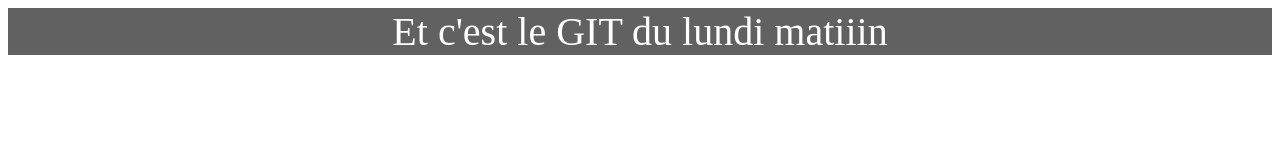
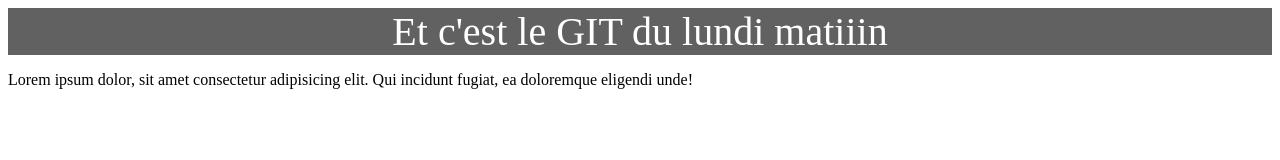
Before and after one commit to Burangni/my_super_project, a plain HTML site: page index.html in a window 1280 px wide. Drawn offline with Linux system fonts and the light colour scheme.

Commit message:
Ajout d'un <p> lorem15

```diff
--- a/index.html
+++ b/index.html
@@ -11,6 +11,9 @@
     <div id="top-banner">
         Et c'est le GIT du lundi matiiin
     </div>
+    <div>
+        <p>Lorem ipsum dolor, sit amet consectetur adipisicing elit. Qui incidunt fugiat, ea doloremque eligendi unde!</p>
+    </div>
 
 
 
--- a/style.css
+++ b/style.css
@@ -1,3 +1,7 @@
+/* 1.Créer une div supplémentaire puis mettre un <p> à l'intérieur */
+/* 2.Ecrire un lorem15 dans le <p> */
+/* 3.créer une nouvelle version après les modifications */
+
 #top-banner{
     background-color: rgba(30, 30, 30, 0.7);
     color: white;
```
